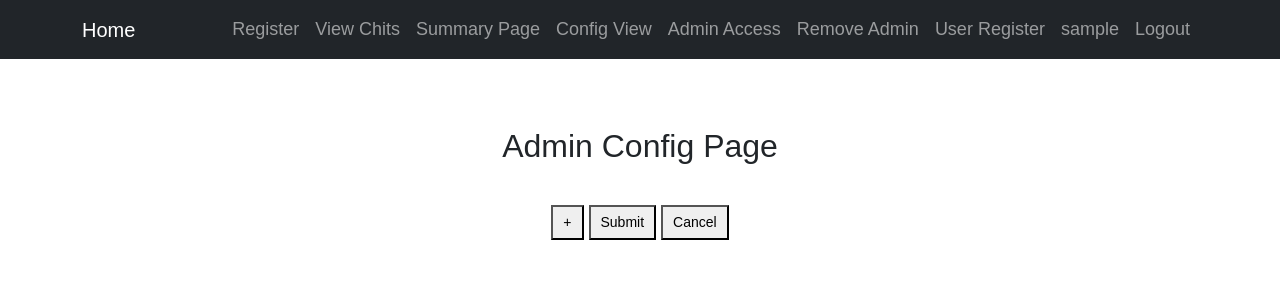
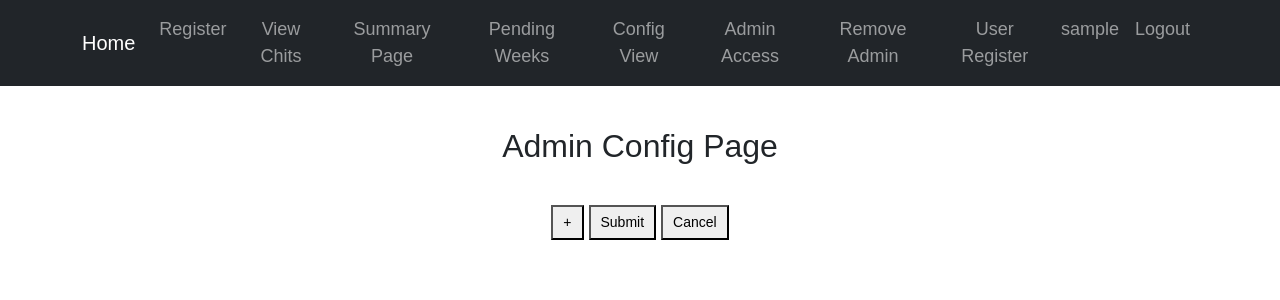
Before and after one commit to mahil-tech-academy/mahil-chitfund-app, a Django app: page /admin_config_view/ in a window 1280 px wide. Shown: the top 300 px of the page. Run offline with Django 5.2, Linux system fonts and the light colour scheme; the visitor is signed in with stand-in values (Sample User, id 1); data that the repository does not hold is empty.

Commit message:
Update navbar.html

```diff
--- a/CHITPROJECT/chitproject/chitapp/templates/chitapp/inc/navbar.html
+++ b/CHITPROJECT/chitproject/chitapp/templates/chitapp/inc/navbar.html
@@ -9,6 +9,7 @@
 
         {% if request.user.is_superuser %}
             <a class="nav-link" href="/summary_page/"><i class=""></i> Summary Page</a>
+            <a class="nav-link" href="/pending_below_32/"><i class=""></i>Pending Weeks</a>
             <a class="nav-link" href="/config_view/"><i class=""></i> Config View</a>
             <a class="nav-link" href="/make_admin/"><i class=""></i> Admin Access</a>
             <a class="nav-link" href="/remove_admin/"><i class=""></i>Remove Admin</a>
```
